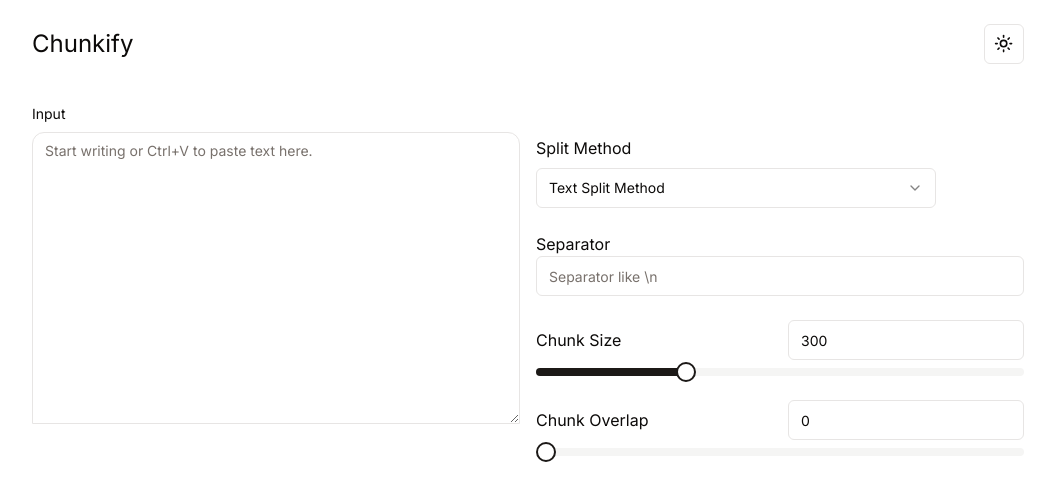
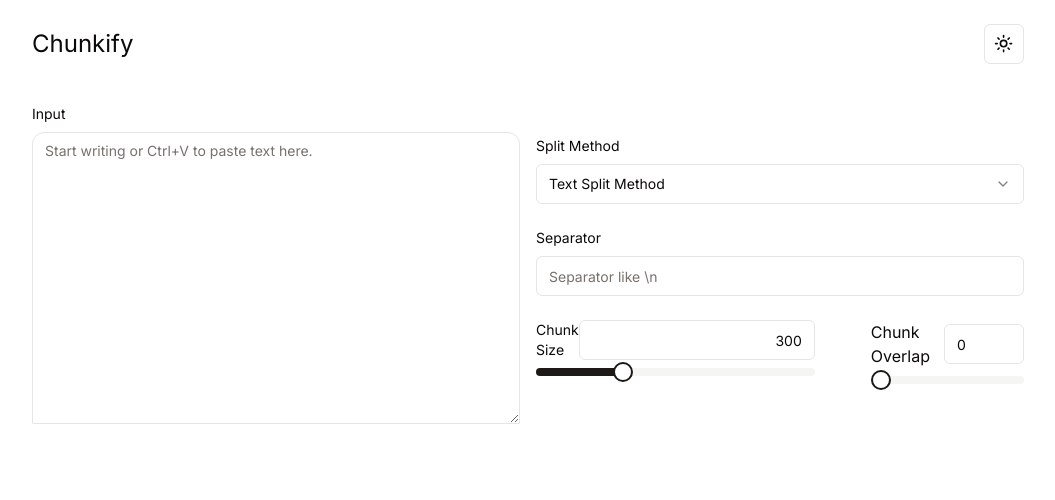
Before and after one commit to ujjwalgoyal19/chunkify, a Next.js app: page / in a window 1280 px wide. Shown: the top 500 px of the page, without its empty margins (112-1167 px from the left). Built offline with nearby package versions, Linux system fonts and the light colour scheme.

Commit message:
Change Configuration Layout

```diff
--- a/src/components/Configuration/index.tsx
+++ b/src/components/Configuration/index.tsx
@@ -16,18 +16,32 @@ import { Language, useConfigContext } from "@/contexts/config-context";
 type Props = {};
 const Configuration = (props: Props) => {
   const config = useConfigContext();
+  if (!config) {
+    return;
+  }
+  const {
+    chunkSize,
+    chunkOverlap,
+    chunkingMethod,
+    language,
+    separator,
+    changeChunkOverlap,
+    changeChunkSize,
+    changeChunkingMethod,
+    changeLanguage,
+    changeSeparator,
+  } = config;
   return (
     <div className=" flex flex-col gap-6">
       <div className="flex flex-col gap-2">
-        <p>Split Method</p>
-        <Select onValueChange={config?.changeChunkingMethod}>
-          <SelectTrigger className="w-[400px]">
+        <h3 className="text-sm">Split Method</h3>
+        <Select onValueChange={changeChunkingMethod}>
+          <SelectTrigger>
             <SelectValue
               placeholder="Text Split Method"
               defaultValue={
-                ChunkingMethods.find(
-                  (Method) => Method.code === config?.chunkingMethod
-                )?.name
+                ChunkingMethods.find((Method) => Method.code === chunkingMethod)
+                  ?.name
               }
             />
           </SelectTrigger>
@@ -42,25 +56,30 @@ const Configuration = (props: Props) => {
           </SelectContent>
         </Select>
       </div>
-      {config?.chunkingMethod === "cts" || config?.chunkingMethod === "rcts" ? (
-        <div>
-          <p>Separator</p>
+      {chunkingMethod === "cts" || chunkingMethod === "rcts" ? (
+        <div className="flex flex-col gap-2">
+          <h3 className="text-sm">Separator</h3>
           <Input
             type="text"
             placeholder="Separator like \n"
-            value={config?.separator.join(",")}
-            onChange={(e) => config?.changeSeparator(e.currentTarget.value)}
+            value={separator.join(",")}
+            onChange={(e) => changeSeparator(e.currentTarget.value)}
           />
         </div>
       ) : null}
-      {config?.chunkingMethod === "mcrcts" ? (
+      {chunkingMethod === "mcrcts" ? (
         <div className="flex flex-col gap-2">
           <p>Language</p>
-          <Select
-            onValueChange={(value) => config.changeLanguage(value as Language)}
-          >
+          <Select onValueChange={(value) => changeLanguage(value as Language)}>
             <SelectTrigger>
-              <SelectValue placeholder="Select laguage type" />
+              <SelectValue
+                placeholder="Select laguage type"
+                defaultValue={
+                  LangchainSplitterLanguages.find(
+                    (Language) => Language.code === language
+                  )?.name
+                }
+              />
             </SelectTrigger>
             <SelectContent>
               {LangchainSplitterLanguages.map((language) => {
@@ -83,54 +102,55 @@ const Configuration = (props: Props) => {
         </div>
       ) : null}
 
-      <div className="flex flex-col gap-2">
+      <div className="flex justify-between w-full gap-14">
+        <div className="flex flex-col gap-2 w-full">
           <div className="flex justify-between items-center">
-          <p>Chunk Size</p>
+            <label className="text-sm">Chunk Size</label>
             <Input
-            className="min-w-20 w-fit max-w-fit"
+              className="w-fit text-right"
               type="text"
-            placeholder=""
-            value={config?.chunkSize}
+              value={chunkSize}
               onChange={(e) => {
                 if (isNaN(Number(e.currentTarget.value))) {
                   toast("Chunk Size can only be numberical");
                   return;
                 }
-              config?.changeChunkSize(Number(e.currentTarget.value));
+                changeChunkSize(Number(e.currentTarget.value));
               }}
             />
           </div>
           <Slider
-          defaultValue={[config?.chunkSize!]}
+            defaultValue={[chunkSize]}
             max={1000}
             min={1}
             step={1}
-          onValueChange={(e) => config?.changeChunkSize(e[0])}
+            onValueChange={(e) => changeChunkSize(e[0])}
           />
         </div>
-      <div className="flex flex-col gap-2">
+        <div className="flex flex-col gap-2 w-full">
           <div className="flex justify-between items-center">
             <p>Chunk Overlap</p>
             <Input
-            className="w-fit"
+              className="max-w-20 w-fit"
               type="text"
               placeholder=""
-            value={config?.chunkOverlap}
+              value={chunkOverlap}
               onChange={(e) => {
                 if (isNaN(Number(e.currentTarget.value))) {
                   toast("Chunk Overlap can only be numberical");
                   return;
                 }
-              config?.changeChunkOverlap(Number(e.currentTarget.value));
+                changeChunkOverlap(Number(e.currentTarget.value));
               }}
             />
           </div>
           <Slider
-          value={[config?.chunkOverlap!]}
-          max={config?.chunkSize! - 1}
+            value={[chunkOverlap]}
+            max={chunkSize - 1}
             step={1}
-          onValueChange={(e) => config?.changeChunkOverlap(e[0])}
+            onValueChange={(e) => changeChunkOverlap(e[0])}
           />
+        </div>
       </div>
     </div>
   );
```
Lines whose indentation alone changed are shown as unchanged.
